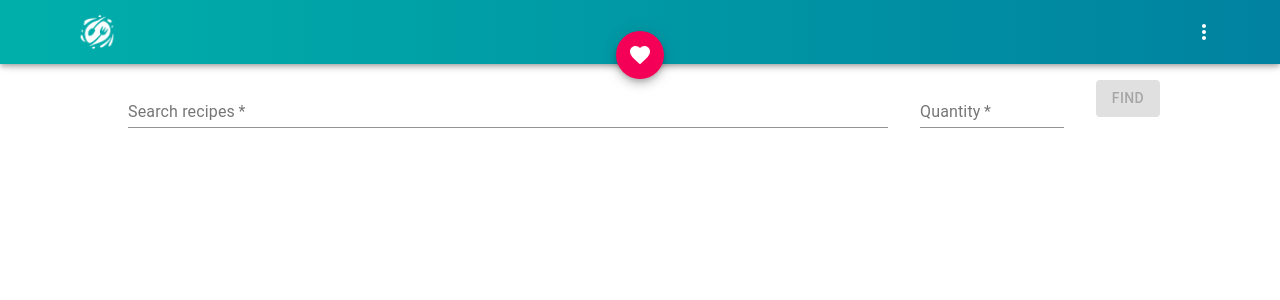
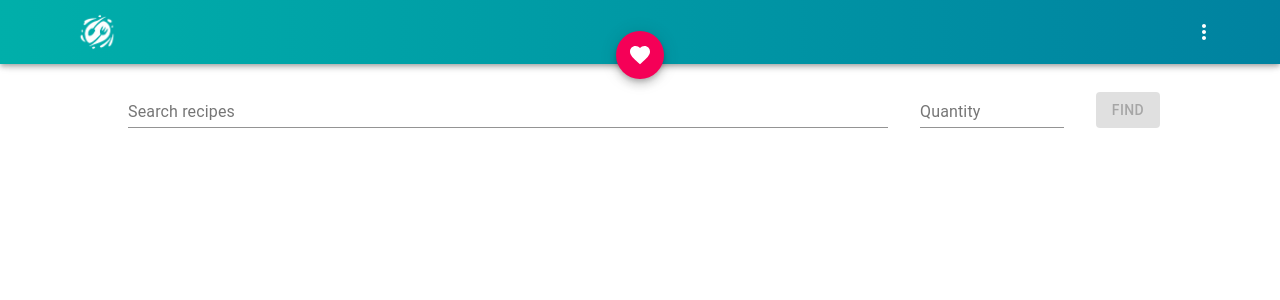
Before and after one commit to mizuris/cookbook-app, a React (Create React App) app: page / in a window 1280 px wide. Shown: the top 300 px of the page. Built offline with nearby package versions, Linux system fonts and the light colour scheme.

Commit message:
Fix inputs responsive view.

```diff
--- a/src/components/RecipeGetForm/RecipeGetForm.js
+++ b/src/components/RecipeGetForm/RecipeGetForm.js
@@ -54,10 +54,9 @@ function RecipeGetForm({ changeLoadingState }) {
       transition={{ duration: 1 }}
     >
       <form style={{ marginBottom: "5%" }} onSubmit={handleSubmit}>
-        <Grid container spacing={4}>
+        <Grid container spacing={4} alignItems="flex-end">
           <Grid item xs={12} sm={9}>
             <TextField
-              required
               fullWidth
               label="Search recipes"
               type="text"
@@ -70,7 +69,6 @@ function RecipeGetForm({ changeLoadingState }) {
           </Grid>
           <Grid item xs={12} sm={2}>
             <TextField
-              required
               fullWidth
               label="Quantity"
               type="number"
```
